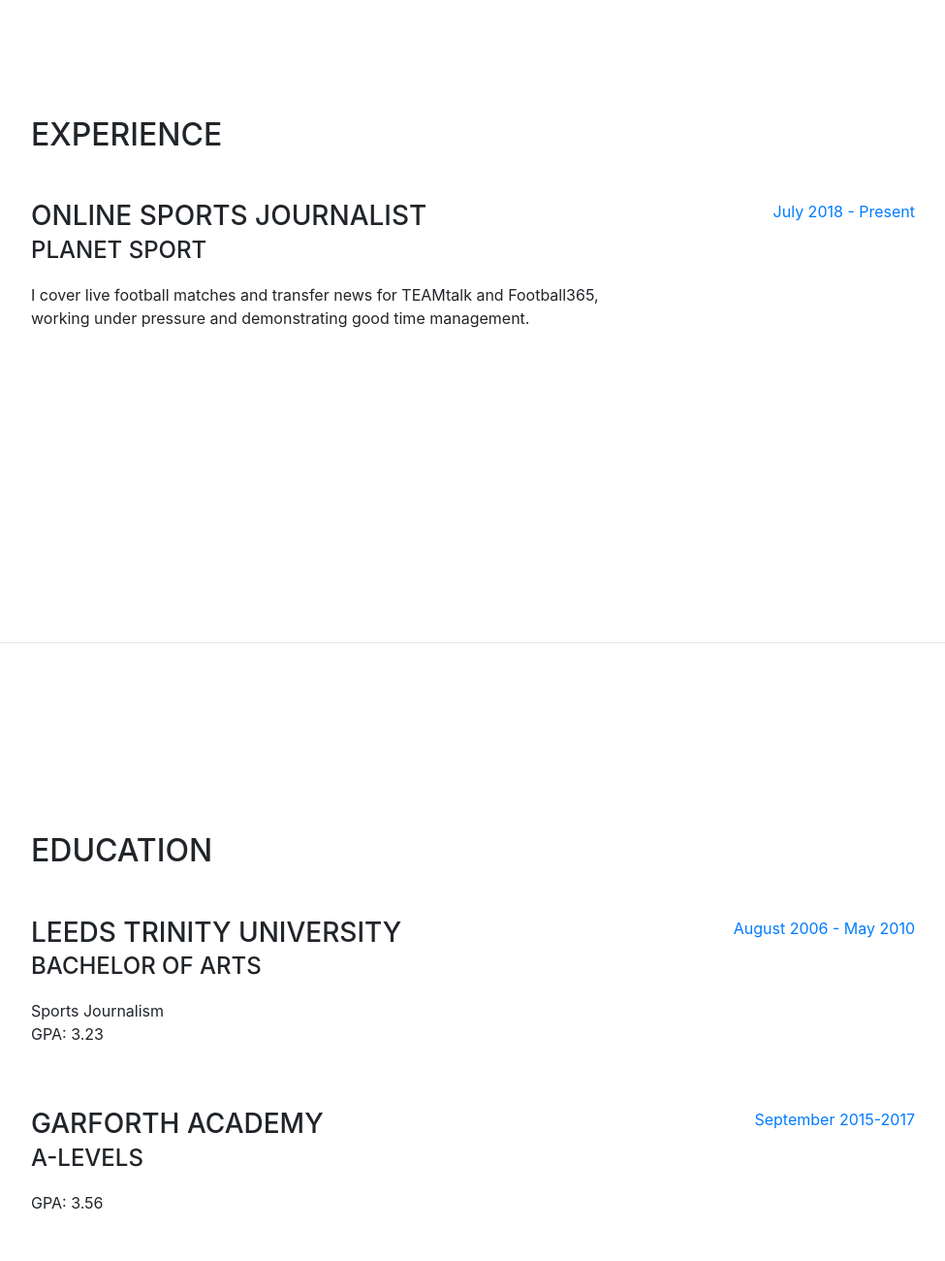
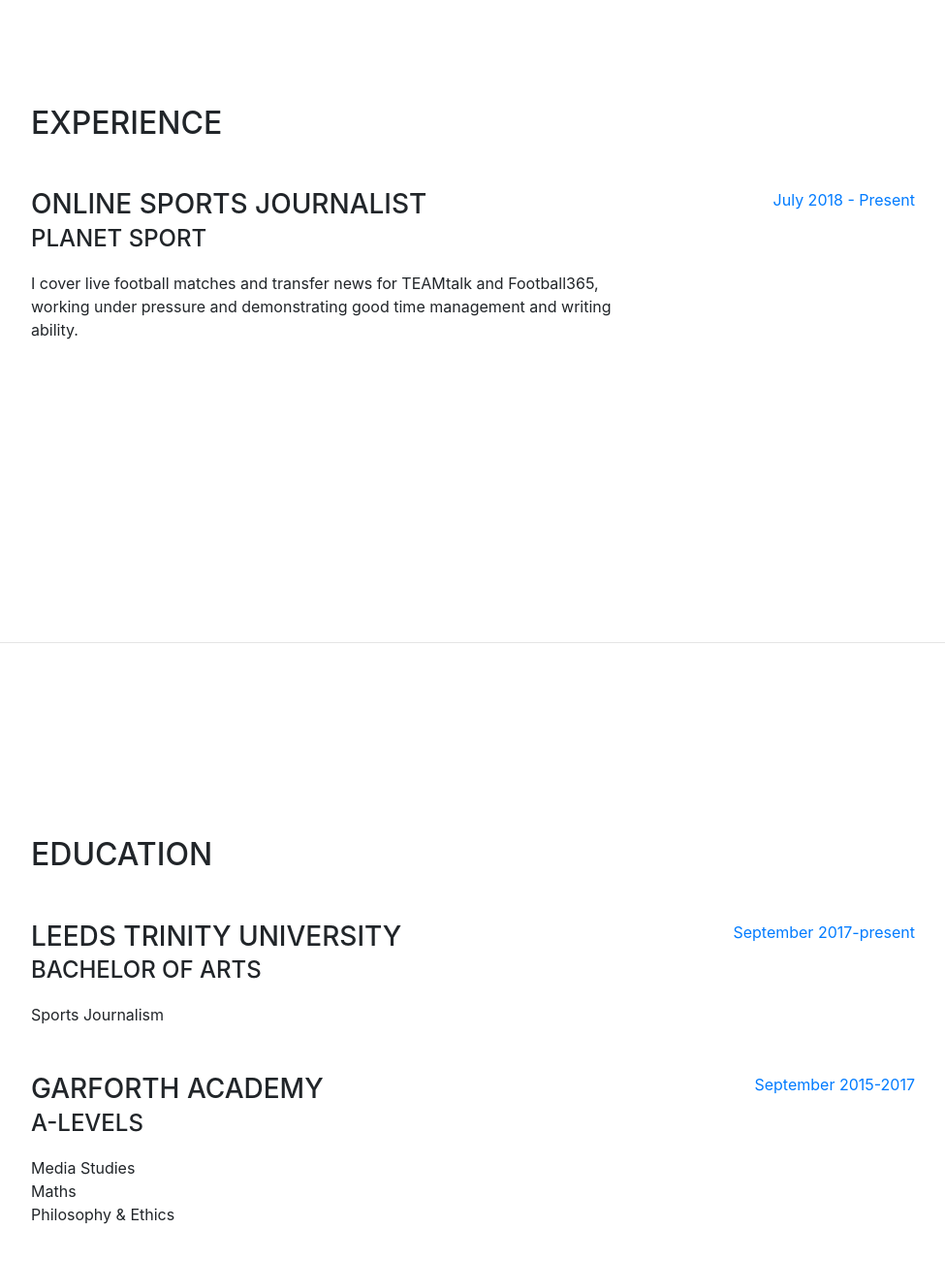
Before and after one commit to sambannister/sambannister.github.io, a website with bundled scripts: page index.html in a window 1280 px wide. Shown: the part 939-2239 px from the top of the page at 97% size, without its empty margins (288-1263 px from the left). Built offline with nearby package versions, Linux system fonts and the light colour scheme; a web font is replaced by a local one.

Commit message:
Update index.html

```diff
--- a/index.html
+++ b/index.html
@@ -97,7 +97,7 @@
             <div class="resume-content mr-auto">
               <h3 class="mb-0">Online Sports Journalist</h3>
               <div class="subheading mb-3">Planet Sport</div>
-              <p>I cover live football matches and transfer news for TEAMtalk and Football365, working under pressure and demonstrating good time management.</p>
+              <p>I cover live football matches and transfer news for TEAMtalk and Football365, working under pressure and demonstrating good time management and writing ability.</p>
             </div>
             <div class="resume-date text-md-right">
               <span class="text-primary">July 2018 - Present</span>
@@ -119,10 +119,9 @@
               <h3 class="mb-0">Leeds Trinity University</h3>
               <div class="subheading mb-3">Bachelor of Arts</div>
               <div>Sports Journalism</div>
-              <p>GPA: 3.23</p>
-            </div>
+          </div>
             <div class="resume-date text-md-right">
-              <span class="text-primary">August 2006 - May 2010</span>
+              <span class="text-primary">September 2017-present</span>
             </div>
           </div>
 
@@ -130,7 +129,9 @@
             <div class="resume-content mr-auto">
               <h3 class="mb-0">Garforth Academy</h3>
               <div class="subheading mb-3">A-Levels</div>
-              <p>GPA: 3.56</p>
+              <div>Media Studies</div>
+              <div>Maths</div>
+              <div>Philosophy & Ethics</div>
             </div>
             <div class="resume-date text-md-right">
               <span class="text-primary">September 2015-2017</span>
```
